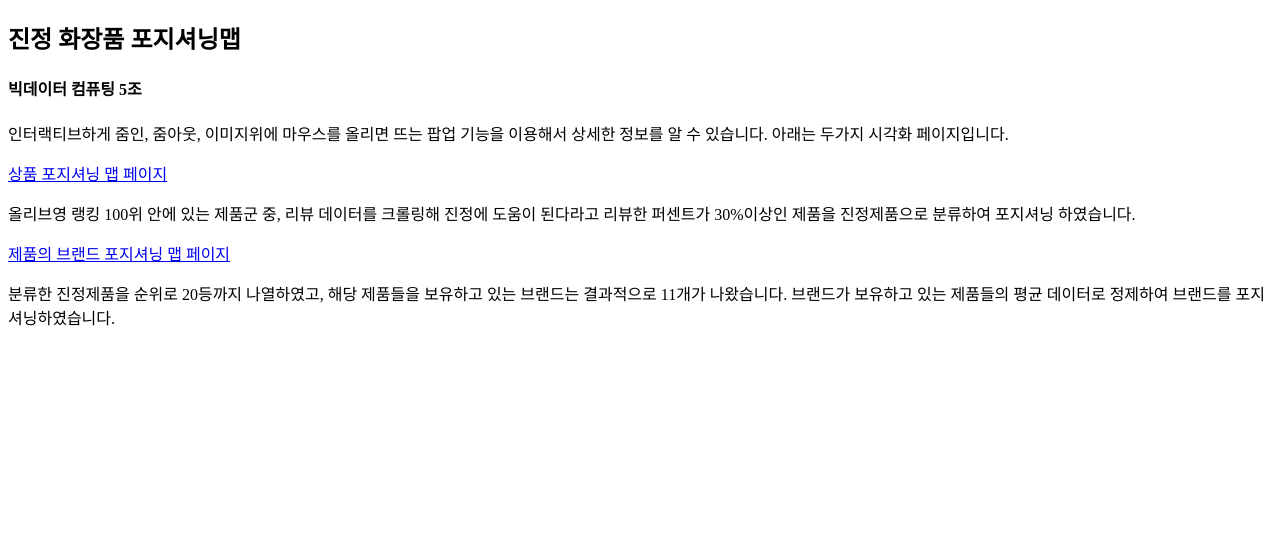
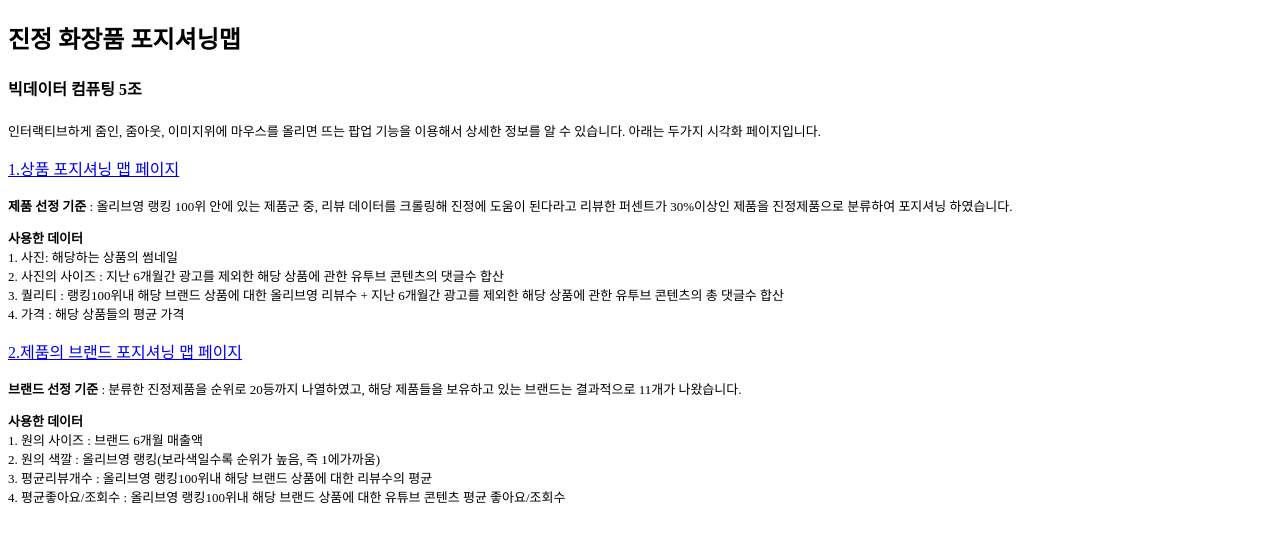
Before and after one commit to tunapark/bigdatacomputing, a plain HTML site: page homepage.html in a window 1280 px wide. Drawn offline with Linux system fonts and the light colour scheme.

Commit message:
Add files via upload

```diff
--- a/homepage.html
+++ b/homepage.html
@@ -4,13 +4,29 @@
 
 <h2>진정 화장품 포지셔닝맵</h2>
 <h4>빅데이터 컴퓨팅 5조</h4>
-<p>인터랙티브하게 줌인, 줌아웃, 이미지위에 마우스를 올리면 뜨는 팝업 기능을 이용해서 상세한 정보를 알 수 있습니다. 아래는 두가지 시각화 페이지입니다. </p>
+<font size="2em"><p>인터랙티브하게 줌인, 줌아웃, 이미지위에 마우스를 올리면 뜨는 팝업 기능을 이용해서 상세한 정보를 알 수 있습니다. 아래는 두가지 시각화 페이지입니다. </p></font>
 
-<p><a href="https://tunapark.github.io/bigdatacomputing/productgraph.html">상품 포지셔닝 맵 페이지</a></p>
-<p>올리브영 랭킹 100위 안에 있는 제품군 중, 리뷰 데이터를 크롤링해 진정에 도움이 된다라고 리뷰한 퍼센트가 30%이상인 제품을 진정제품으로 분류하여 포지셔닝 하였습니다.</p>
+<p></p><p></p>
 
-<p><a href="https://tunapark.github.io/bigdatacomputing/brandgraph.html">제품의 브랜드 포지셔닝 맵 페이지 </a></p>
-<p>분류한 진정제품을 순위로 20등까지 나열하였고, 해당 제품들을 보유하고 있는 브랜드는 결과적으로 11개가 나왔습니다. 브랜드가 보유하고 있는 제품들의 평균 데이터로 정제하여 브랜드를 포지셔닝하였습니다.</p>
+<p><a href="https://tunapark.github.io/bigdatacomputing/productgraph.html">1.상품 포지셔닝 맵 페이지</a></p>
+<font size="2em"><p><b>제품 선정 기준</b> : 올리브영 랭킹 100위 안에 있는 제품군 중, 리뷰 데이터를 크롤링해 진정에 도움이 된다라고 리뷰한 퍼센트가 30%이상인 제품을 진정제품으로 분류하여 포지셔닝 하였습니다.</p>
+<p><b>사용한 데이터</b><br>
+1. 사진: 해당하는 상품의 썸네일  <br>
+2. 사진의 사이즈 : 지난 6개월간 광고를 제외한 해당 상품에 관한 유투브 콘텐츠의 댓글수 합산 <br>
+3. 퀄리티 : 랭킹100위내 해당 브랜드 상품에 대한 올리브영 리뷰수 + 지난 6개월간 광고를 제외한 해당 상품에 관한 유투브 콘텐츠의 총 댓글수 합산 <br>
+4. 가격 :  해당 상품들의 평균 가격<br>
+</p></font>
+
+<p></p><p></p>
+
+<p><a href="https://tunapark.github.io/bigdatacomputing/brandgraph.html">2.제품의 브랜드 포지셔닝 맵 페이지 </a></p>
+<font size="2em"><p><b>브랜드 선정 기준</b> : 분류한 진정제품을 순위로 20등까지 나열하였고, 해당 제품들을 보유하고 있는 브랜드는 결과적으로 11개가 나왔습니다. </p>
+<p><b>사용한 데이터</b><br>
+1. 원의 사이즈 : 브랜드 6개월 매출액 <br>
+2. 원의 색깔 : 올리브영 랭킹(보라색일수록 순위가 높음, 즉 1에가까움) <br>
+3. 평균리뷰개수 : 올리브영 랭킹100위내 해당 브랜드 상품에 대한 리뷰수의 평균 <br>
+4. 평균좋아요/조회수 :  올리브영 랭킹100위내 해당 브랜드 상품에 대한 유튜브 콘텐츠 평균 좋아요/조회수<br>
+</p></font>
 
 </body>
 </html>
```
